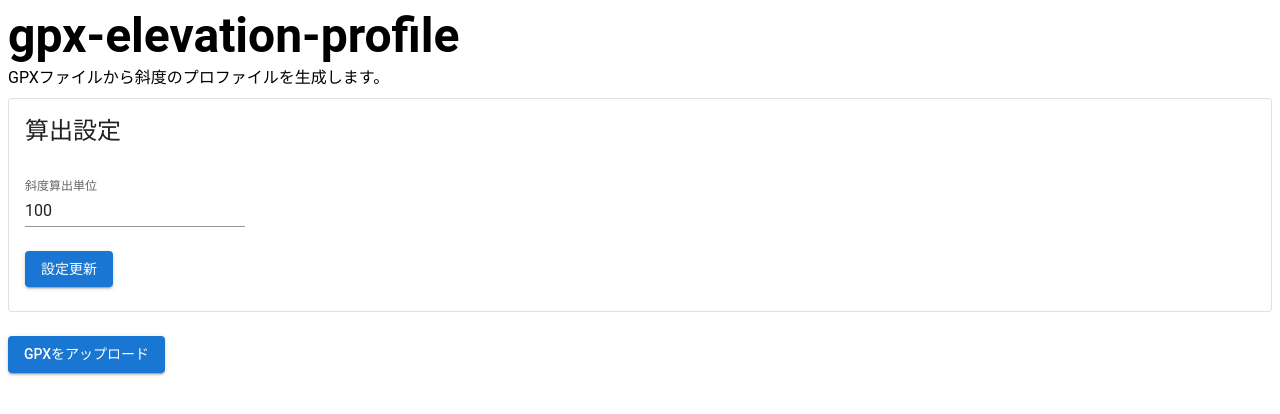
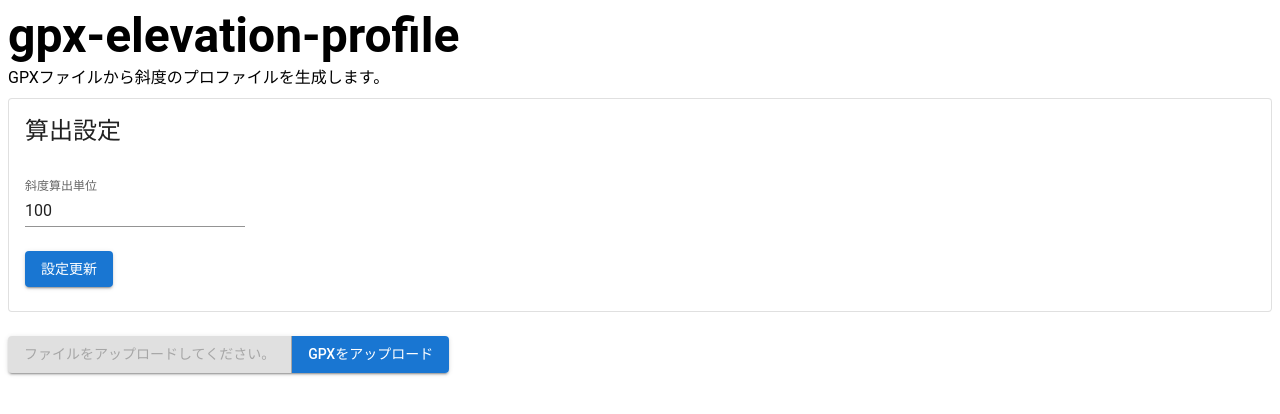
Before and after one commit to aoisupersix/gpx-elevation-profile, a React app: page / in a window 1280 px wide. Shown: the top 414 px of the page. Built offline with nearby package versions, Linux system fonts and the light colour scheme; the HTML template or start-up script is replaced by a standard one.

Commit message:
feat: add uploaded file name display.

```diff
--- a/src/components/App.tsx
+++ b/src/components/App.tsx
@@ -96,8 +96,8 @@ const App = () => {
                     </Grid>
                     <Grid item xs={12}>
                         <GpxUploader
+                            fileName={file?.name}
                             onUpload={onGpxUpload}
-                            name="gpxuploader"
                         />
                     </Grid>
                 </Grid>
--- a/src/components/ElevationViewer.tsx
+++ b/src/components/ElevationViewer.tsx
@@ -29,7 +29,9 @@ export const ElevationViewer: React.FC<ElevationViewerProps> = (props) => {
     return (
         <Card variant="outlined">
             <CardContent>
-                <Typography variant="h5">Result: {props.name}</Typography>
+                <Typography variant="h5" gutterBottom>
+                    Result: {props.name}
+                </Typography>
                 <Accordion>
                     <AccordionSummary
                         expandIcon={<ExpandMoreIcon />}
--- a/src/components/GpxUploader.tsx
+++ b/src/components/GpxUploader.tsx
@@ -1,21 +1,26 @@
 import * as React from 'react'
 
-import { Button } from '@mui/material'
+import { Button, ButtonGroup } from '@mui/material'
 import { Track } from 'gpxparser'
 import styled from 'styled-components'
 
 import { readFileAsGpx } from '../models/gpx-reader'
 
 interface GpxUploaderProps {
-    name: string
+    fileName?: string
     onUpload: (gpx: Track, file: File) => void
 }
 
-const Input = styled.input`
+const HiddenInput = styled.input`
     display: none;
 `
 
 export const GpxUploader: React.FC<GpxUploaderProps> = (props) => {
+    const inputRef = React.useRef(null)
+
+    const onClickUploadButton = () => {
+        inputRef.current.click()
+    }
     const onChange = (e: React.FormEvent<HTMLInputElement>) => {
         const file = (e.target as HTMLInputElement).files[0]
         readFileAsGpx(file).then((track) => {
@@ -24,16 +29,19 @@ export const GpxUploader: React.FC<GpxUploaderProps> = (props) => {
     }
 
     return (
-        <label htmlFor={`upload-button-${props.name}`}>
-            <Input
-                id={`upload-button-${props.name}`}
+        <div>
+            <ButtonGroup variant="contained" aria-label="primary button group">
+                <Button disabled>
+                    {props.fileName ?? 'ファイルをアップロードしてください。'}
+                </Button>
+                <Button onClick={onClickUploadButton}>GPXをアップロード</Button>
+            </ButtonGroup>
+            <HiddenInput
                 type="file"
                 accept=".gpx"
                 onChange={onChange}
+                ref={inputRef}
             />
-            <Button variant="contained" component="span">
-                GPXをアップロード
-            </Button>
-        </label>
+        </div>
     )
 }
```
